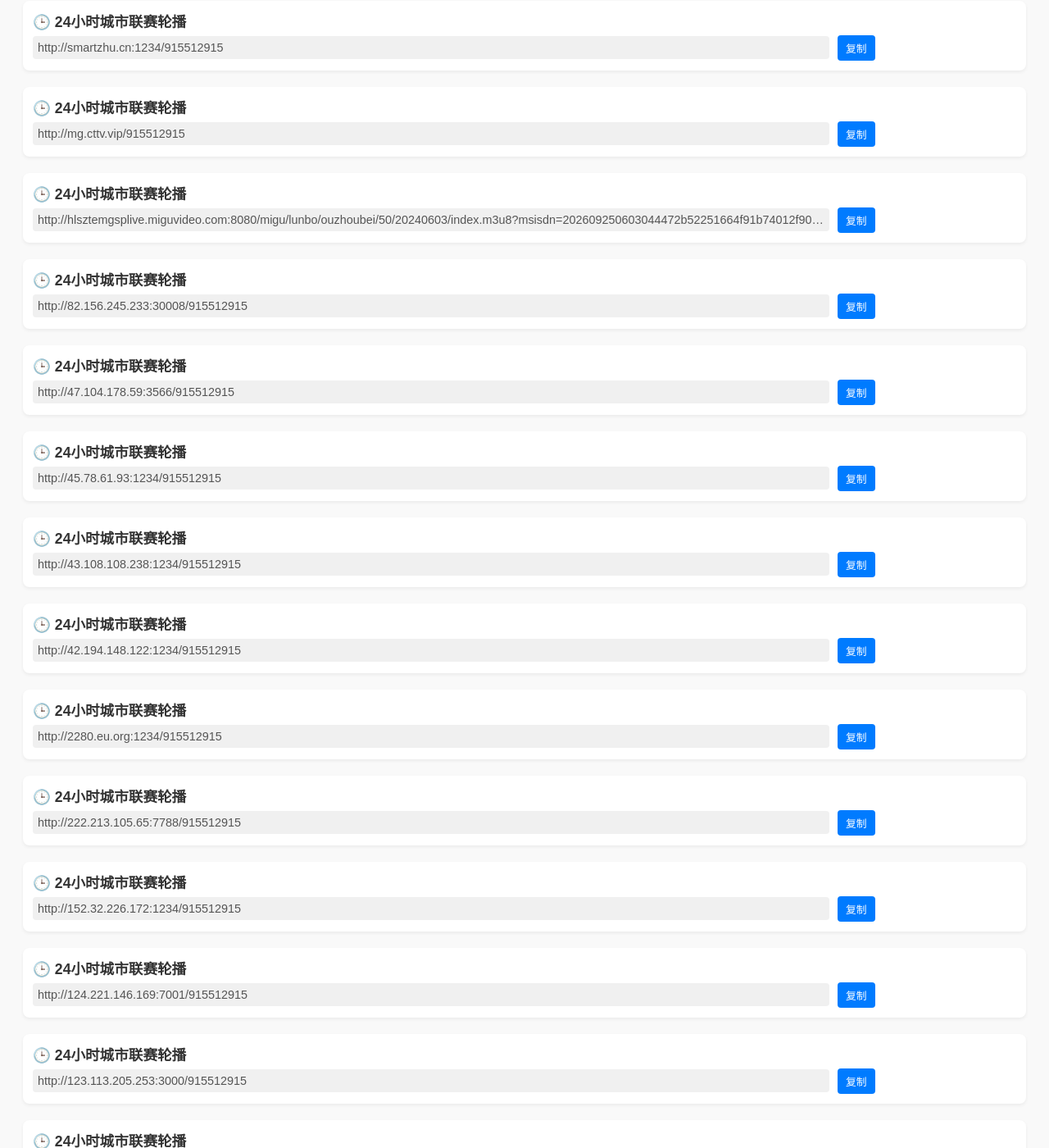
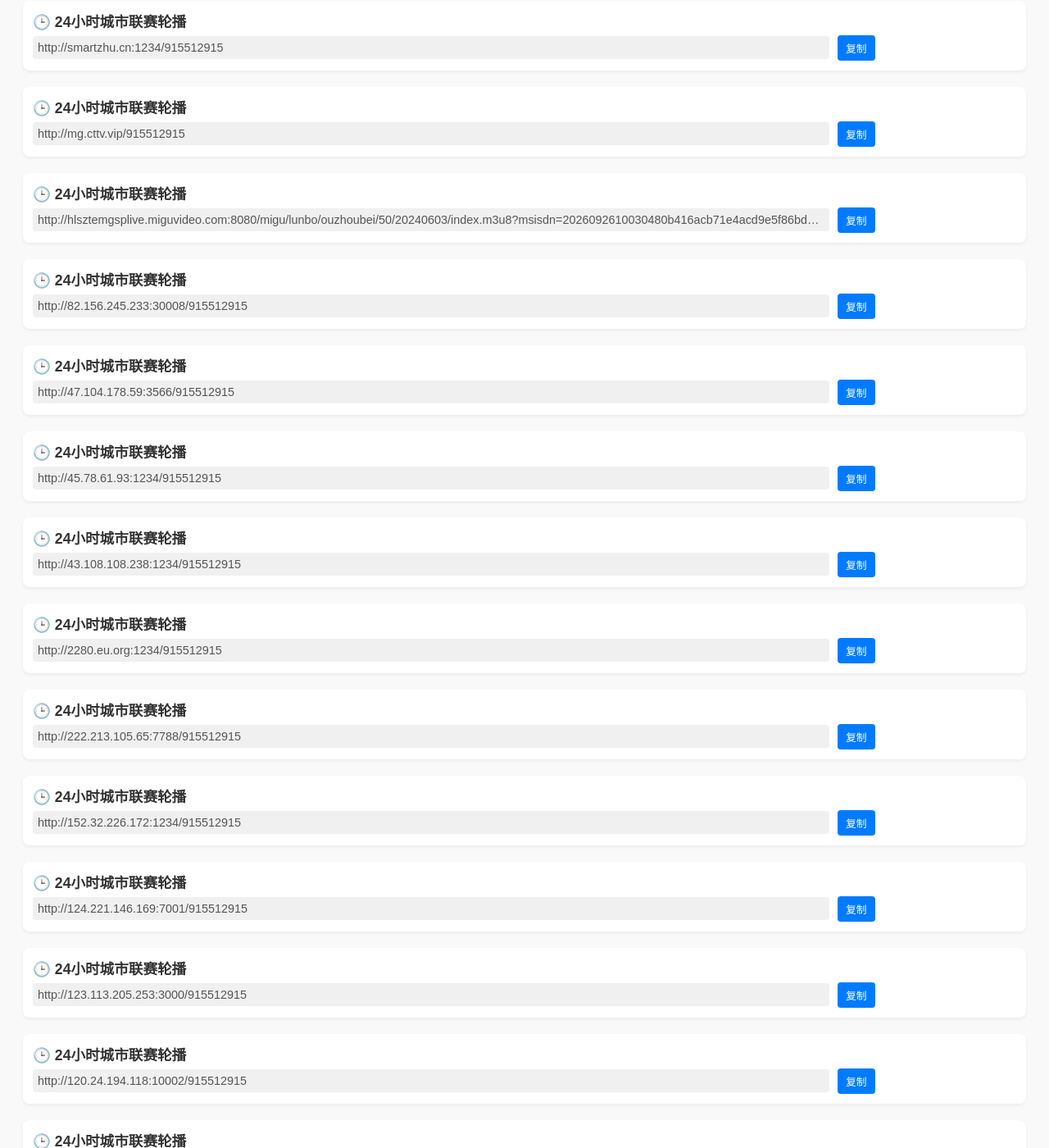
Before and after one commit to kimwang1978/iptv.github.io, a Jekyll site: the page tiyu.html, which Jekyll copies as it is, in a window 1280 px wide and 1400 px high, scrolled down 207 px. Shown: the whole window at 82% size. Built offline with Jekyll 4.4.1, drawn with Linux system fonts in a browser that asks for light colours; some of the changed text lies outside the part shown.

Commit message:
Sync File 2026-09-26 08:25:50

```diff
--- a/tiyu.html
+++ b/tiyu.html
@@ -76,7 +76,7 @@
         <div class="item">
             <div class="title">🕒 24小时城市联赛轮播</div>
             <div class="url-wrapper">
-                <div class="url" id="url_3">http://hlsztemgsplive.miguvideo.com:8080/migu/lunbo/ouzhoubei/50/20240603/index.m3u8?msisdn=202609250603044472b52251664f91b74012f902981d5b&mdspid=&spid=800033&netType=0&sid=5910022136&pid=2028597139&timestamp=20260925060304&Channel_ID=0116_2600000900-99000-201600010010027&ProgramID=915512915&ParentNodeID=-99&assertID=5910022136&client_ip=171.8.79.254&SecurityKey=20260925060304&promotionId=&mvid=5900006618&mcid=500020&playurlVersion=WX-A1-9.9.2-SNAPSHOT&userid=&jmhm=&videocodec=h264&appCode=miguvideo_android&bean=mgspad&tid=android&conFee=0&encrypt=5b2b954445dfbfc301016986c9e8599a</div>
+                <div class="url" id="url_3">http://hlsztemgsplive.miguvideo.com:8080/migu/lunbo/ouzhoubei/50/20240603/index.m3u8?msisdn=2026092610030480b416acb71e4acd9e5f86bd2e0fdfbb&mdspid=&spid=800033&netType=0&sid=5910022136&pid=2028597139&timestamp=20260926100304&Channel_ID=0116_2600000900-99000-201600010010027&ProgramID=915512915&ParentNodeID=-99&assertID=5910022136&client_ip=171.8.79.254&SecurityKey=20260926100304&promotionId=&mvid=5900006618&mcid=500020&playurlVersion=WX-A1-9.9.2-SNAPSHOT&userid=&jmhm=&videocodec=h264&appCode=miguvideo_android&bean=mgspad&tid=android&conFee=0&encrypt=e6adbe026e4490da6129f6fd3b095a61</div>
                 <button class="copy-btn" onclick="copyToClipboard('url_3')">复制</button>
             </div>
         </div>
@@ -116,7 +116,7 @@
         <div class="item">
             <div class="title">🕒 24小时城市联赛轮播</div>
             <div class="url-wrapper">
-                <div class="url" id="url_8">http://42.194.148.122:1234/915512915</div>
+                <div class="url" id="url_8">http://2280.eu.org:1234/915512915</div>
                 <button class="copy-btn" onclick="copyToClipboard('url_8')">复制</button>
             </div>
         </div>
@@ -124,7 +124,7 @@
         <div class="item">
             <div class="title">🕒 24小时城市联赛轮播</div>
             <div class="url-wrapper">
-                <div class="url" id="url_9">http://2280.eu.org:1234/915512915</div>
+                <div class="url" id="url_9">http://222.213.105.65:7788/915512915</div>
                 <button class="copy-btn" onclick="copyToClipboard('url_9')">复制</button>
             </div>
         </div>
@@ -132,7 +132,7 @@
         <div class="item">
             <div class="title">🕒 24小时城市联赛轮播</div>
             <div class="url-wrapper">
-                <div class="url" id="url_10">http://222.213.105.65:7788/915512915</div>
+                <div class="url" id="url_10">http://152.32.226.172:1234/915512915</div>
                 <button class="copy-btn" onclick="copyToClipboard('url_10')">复制</button>
             </div>
         </div>
@@ -140,7 +140,7 @@
         <div class="item">
             <div class="title">🕒 24小时城市联赛轮播</div>
             <div class="url-wrapper">
-                <div class="url" id="url_11">http://152.32.226.172:1234/915512915</div>
+                <div class="url" id="url_11">http://124.221.146.169:7001/915512915</div>
                 <button class="copy-btn" onclick="copyToClipboard('url_11')">复制</button>
             </div>
         </div>
@@ -148,7 +148,7 @@
         <div class="item">
             <div class="title">🕒 24小时城市联赛轮播</div>
             <div class="url-wrapper">
-                <div class="url" id="url_12">http://124.221.146.169:7001/915512915</div>
+                <div class="url" id="url_12">http://123.113.205.253:3000/915512915</div>
                 <button class="copy-btn" onclick="copyToClipboard('url_12')">复制</button>
             </div>
         </div>
@@ -156,7 +156,7 @@
         <div class="item">
             <div class="title">🕒 24小时城市联赛轮播</div>
             <div class="url-wrapper">
-                <div class="url" id="url_13">http://123.113.205.253:3000/915512915</div>
+                <div class="url" id="url_13">http://120.24.194.118:10002/915512915</div>
                 <button class="copy-btn" onclick="copyToClipboard('url_13')">复制</button>
             </div>
         </div>
@@ -610,17 +610,17 @@
         </div>
 
         <div class="item">
-            <div class="title">🕒 世界杯</div>
+            <div class="title">🕒 世界杯+</div>
             <div class="url-wrapper">
-                <div class="url" id="url_70">http://120.76.248.139/live/bfgd/4200000064.m3u8</div>
+                <div class="url" id="url_70">http://120.76.248.139/live/bfgd/4200000246.m3u8</div>
                 <button class="copy-btn" onclick="copyToClipboard('url_70')">复制</button>
             </div>
         </div>
 
         <div class="item">
-            <div class="title">🕒 斯诺克</div>
+            <div class="title">🕒 世界杯</div>
             <div class="url-wrapper">
-                <div class="url" id="url_71">http://1.14.124.206:35455/huya/27599671</div>
+                <div class="url" id="url_71">http://120.76.248.139/live/bfgd/4200000064.m3u8</div>
                 <button class="copy-btn" onclick="copyToClipboard('url_71')">复制</button>
             </div>
         </div>
@@ -628,7 +628,7 @@
         <div class="item">
             <div class="title">🕒 斯诺克</div>
             <div class="url-wrapper">
-                <div class="url" id="url_72">http://1.14.124.206:35455/huya/31018325</div>
+                <div class="url" id="url_72">http://1.14.124.206:35455/huya/27599671</div>
                 <button class="copy-btn" onclick="copyToClipboard('url_72')">复制</button>
             </div>
         </div>
@@ -636,7 +636,7 @@
         <div class="item">
             <div class="title">🕒 斯诺克</div>
             <div class="url-wrapper">
-                <div class="url" id="url_73">http://1.14.124.206:35455/huya/880214</div>
+                <div class="url" id="url_73">http://1.14.124.206:35455/huya/31018325</div>
                 <button class="copy-btn" onclick="copyToClipboard('url_73')">复制</button>
             </div>
         </div>
@@ -644,7 +644,7 @@
         <div class="item">
             <div class="title">🕒 斯诺克</div>
             <div class="url-wrapper">
-                <div class="url" id="url_74">http://8.155.43.98:35455/huya/27599671</div>
+                <div class="url" id="url_74">http://1.14.124.206:35455/huya/880214</div>
                 <button class="copy-btn" onclick="copyToClipboard('url_74')">复制</button>
             </div>
         </div>
@@ -652,7 +652,7 @@
         <div class="item">
             <div class="title">🕒 斯诺克</div>
             <div class="url-wrapper">
-                <div class="url" id="url_75">http://8.155.43.98:35455/huya/31018325</div>
+                <div class="url" id="url_75">http://8.155.43.98:35455/huya/27599671</div>
                 <button class="copy-btn" onclick="copyToClipboard('url_75')">复制</button>
             </div>
         </div>
@@ -660,8 +660,24 @@
         <div class="item">
             <div class="title">🕒 斯诺克</div>
             <div class="url-wrapper">
-                <div class="url" id="url_76">http://8.155.43.98:35455/huya/880214</div>
+                <div class="url" id="url_76">http://8.155.43.98:35455/huya/31018325</div>
                 <button class="copy-btn" onclick="copyToClipboard('url_76')">复制</button>
+            </div>
+        </div>
+
+        <div class="item">
+            <div class="title">🕒 斯诺克</div>
+            <div class="url-wrapper">
+                <div class="url" id="url_77">http://8.155.43.98:35455/huya/880214</div>
+                <button class="copy-btn" onclick="copyToClipboard('url_77')">复制</button>
+            </div>
+        </div>
+
+        <div class="item">
+            <div class="title">🕒 足球联赛</div>
+            <div class="url-wrapper">
+                <div class="url" id="url_78">http://live-cmvideo.cmread.com:80/migu/lunbo/wudaliansai/57/20230310/01.m3u8?msisdn=&mtv_session=&HlsSubType=1&HlsProfileId=1&nphaid=0&encrypt=37390fe8508db105ef85c897db9015f6</div>
+                <button class="copy-btn" onclick="copyToClipboard('url_78')">复制</button>
             </div>
         </div>
 
```
